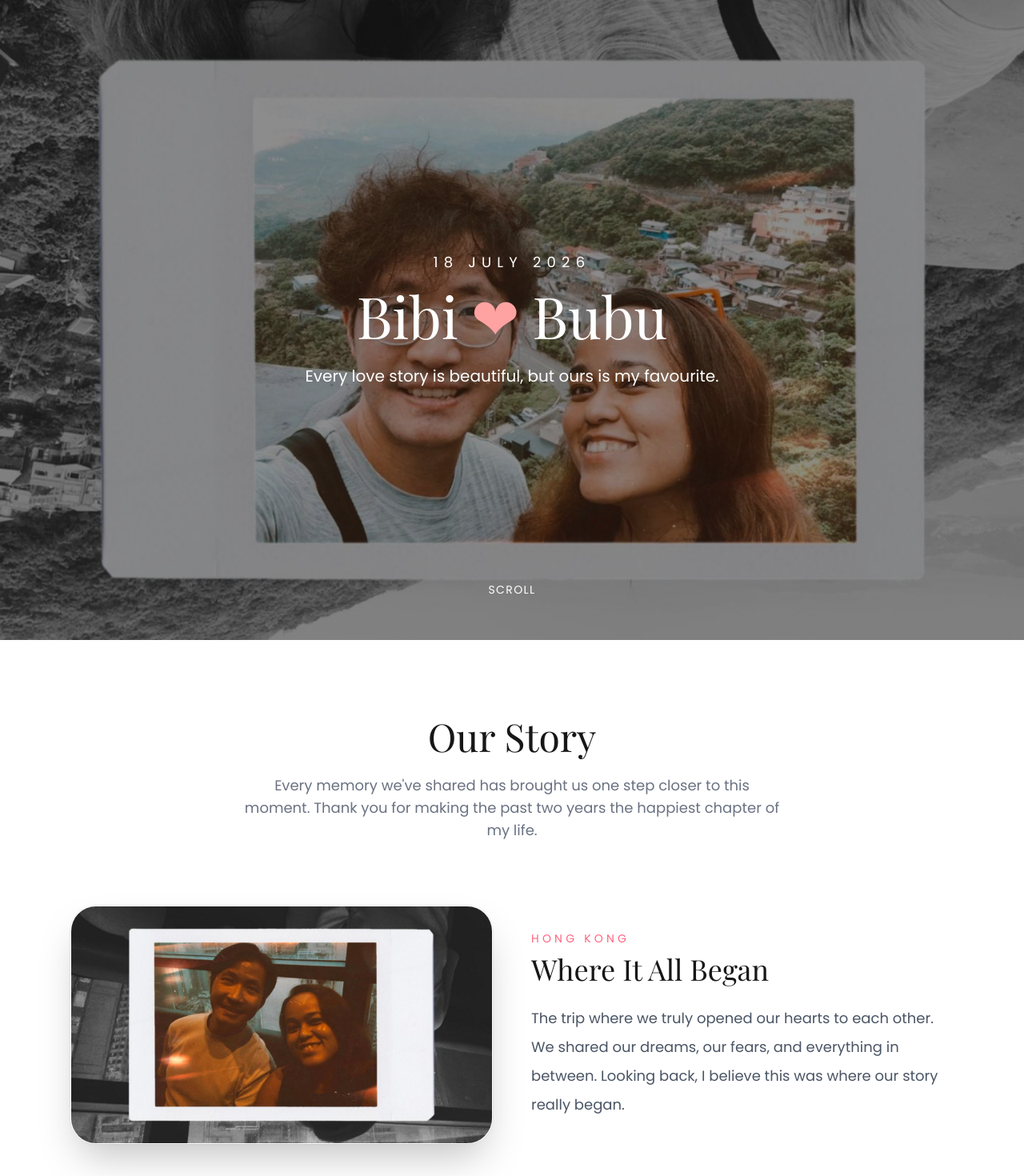
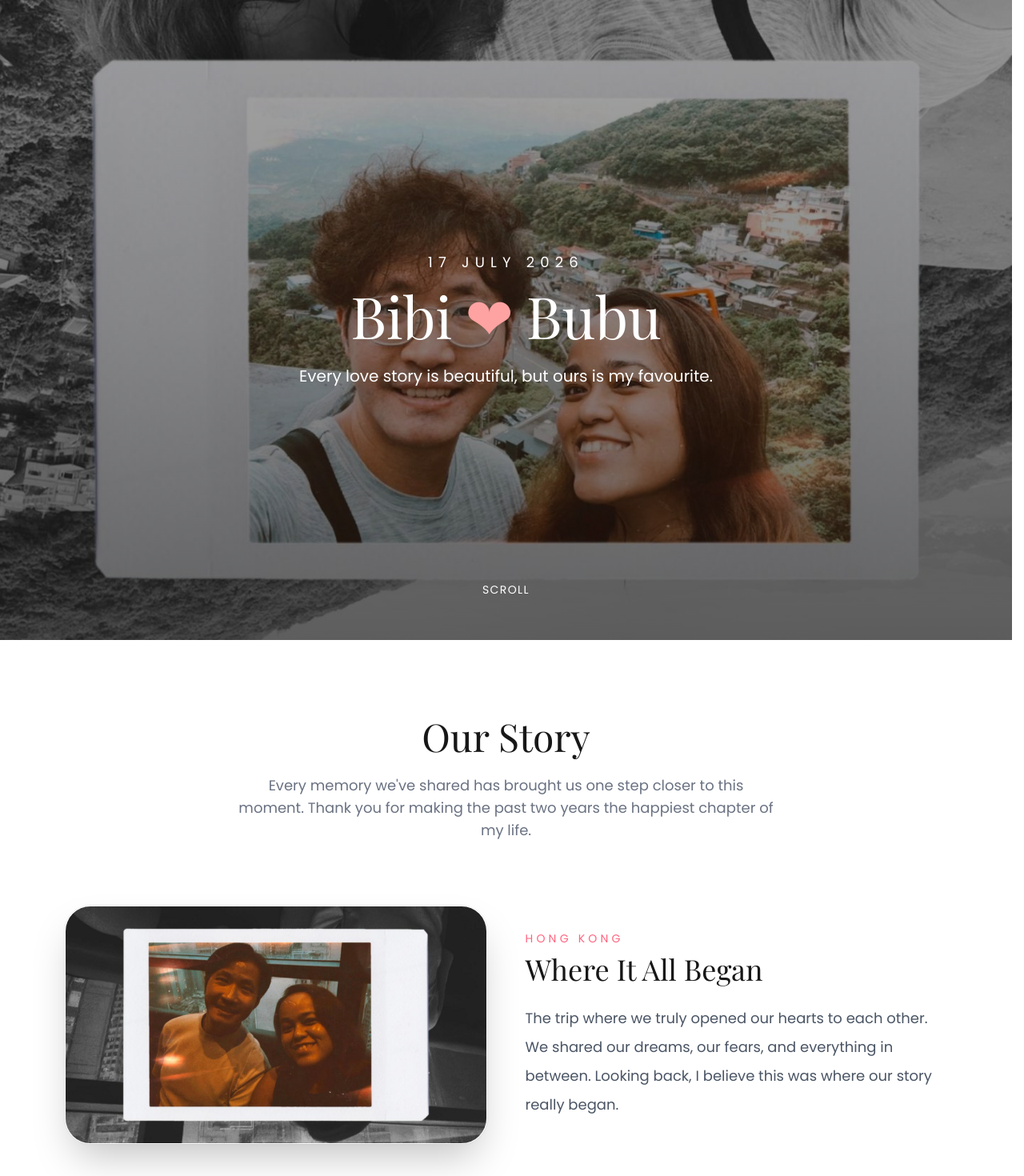
Before and after one commit to firstzbox/marrymewillyou, a Next.js app: page / in a window 1280 px wide. Shown: the top 1470 px of the page at 80% size. Built offline with nearby package versions, Linux system fonts and the light colour scheme; a web font is replaced by a local one.

Commit message:
Update proposal website

```diff
--- a/app/globals.css
+++ b/app/globals.css
@@ -36,3 +36,8 @@ h2,
 h3 {
   font-family: var(--font-playfair);
 }
+
+html {
+  scroll-behavior: smooth;
+  scrollbar-gutter: stable;
+}
--- a/app/page.tsx
+++ b/app/page.tsx
@@ -1,15 +1,46 @@
+"use client";
+
+import { useEffect, useState } from "react";
+import { AnimatePresence, motion } from "framer-motion";
+
 import Hero from "@/components/Hero";
 import Story from "@/components/Story";
 import FinalMessage from "@/components/FinalMessage";
 import LookUp from "@/components/LookUp";
+import LoadingScreen from "@/components/LoadingScreen";
 
 export default function Home() {
+  const [loading, setLoading] = useState(true);
+
+  useEffect(() => {
+    const timer = setTimeout(() => {
+      setLoading(false);
+    }, 2200);
+
+    return () => clearTimeout(timer);
+  }, []);
+
   return (
-    <main>
-      <Hero />
-      <Story />
-      <FinalMessage />
-      <LookUp />
-    </main>
+    <>
+      <AnimatePresence mode="wait">
+        {loading && <LoadingScreen key="loading" />}
+      </AnimatePresence>
+
+      {!loading && (
+        <motion.main
+          initial={{ opacity: 0 }}
+          animate={{ opacity: 1 }}
+          transition={{
+            duration: 1.2,
+            ease: "easeOut",
+          }}
+        >
+          <Hero />
+          <Story />
+          <FinalMessage />
+          <LookUp />
+        </motion.main>
+      )}
+    </>
   );
 }
--- /dev/null
+++ b/components/FadeInSection.tsx
@@ -0,0 +1,24 @@
+"use client";
+
+import { motion } from "framer-motion";
+import { ReactNode } from "react";
+
+type Props = {
+  children: ReactNode;
+};
+
+export default function FadeInSection({ children }: Props) {
+  return (
+    <motion.div
+      initial={{ opacity: 0, y: 40 }}
+      whileInView={{ opacity: 1, y: 0 }}
+      viewport={{ once: true, amount: 0.25 }}
+      transition={{
+        duration: 0.8,
+        ease: "easeOut",
+      }}
+    >
+      {children}
+    </motion.div>
+  );
+}
--- a/components/Hero.tsx
+++ b/components/Hero.tsx
@@ -6,20 +6,20 @@ export default function Hero() {
       {/* Background */}
       <Image
         src="/images/cover.jpeg"
-        alt="Roland and Her"
+        alt="Bibi and Bubu"
         fill
         priority
         className="object-cover"
       />
 
       {/* Dark Overlay */}
-      <div className="absolute inset-0 bg-black/45" />
+      <div className="absolute inset-0 bg-gradient-to-b from-black/35 via-black/45 to-black/60" />
 
       {/* Content */}
       <div className="relative z-10 flex h-full flex-col items-center justify-center px-6 text-center text-white">
 
         <p className="mb-4 text-lg uppercase tracking-[0.4em]">
-          18 July 2026
+          17 July 2026
         </p>
 
         <h1 className="mb-6 text-6xl font-light md:text-7xl">
--- /dev/null
+++ b/components/LoadingScreen.tsx
@@ -0,0 +1,47 @@
+"use client";
+
+import { motion } from "framer-motion";
+
+export default function LoadingScreen() {
+  return (
+    <motion.div
+      initial={{ opacity: 1 }}
+      exit={{ opacity: 0 }}
+      transition={{ duration: 1.2, ease: "easeInOut" }}
+      className="fixed inset-0 z-50 flex items-center justify-center bg-white"
+    >
+      <div className="text-center">
+
+        <motion.p
+          initial={{ opacity: 0, y: 10 }}
+          animate={{ opacity: 1, y: 0 }}
+          transition={{ duration: 0.8 }}
+          className="mb-4 text-lg uppercase tracking-[0.4em] text-gray-400"
+        >
+          17 July 2026
+        </motion.p>
+
+        <motion.h1
+          initial={{ opacity: 0, scale: 0.96 }}
+          animate={{ opacity: 1, scale: 1 }}
+          transition={{ duration: 1 }}
+          className="mb-6 text-6xl font-light md:text-7xl text-gray-800"
+        >
+          Bibi
+          <span className="mx-4 text-red-300">❤</span>
+          Bubu
+        </motion.h1>
+
+        <motion.p
+          initial={{ opacity: 0 }}
+          animate={{ opacity: 0.7 }}
+          transition={{ delay: 0.5 }}
+          className="max-w-xl text-lg leading-8 text-gray-500"
+        >
+          Loading our story...
+        </motion.p>
+
+      </div>
+    </motion.div>
+  );
+}
--- a/components/Story.tsx
+++ b/components/Story.tsx
@@ -1,4 +1,5 @@
 import Image from "next/image";
+import FadeInSection from "./FadeInSection";
 
 const moments = [
   {
@@ -79,7 +80,8 @@ export default function Story() {
 
         <div className="space-y-28">
           {moments.map((moment, index) => (
-            <div
+            <FadeInSection key={moment.title}>
+                <div
               key={moment.title}
               className={`grid items-center gap-12 md:grid-cols-2 ${
                 index % 2 !== 0 ? "md:[&>*:first-child]:order-2" : ""
@@ -110,8 +112,9 @@ export default function Story() {
                   {moment.text}
                 </p>
               </div>
-            </div>
-          ))}
+                </div>
+            </FadeInSection>
+            ))}
         </div>
       </div>
     </section>
--- a/package.json
+++ b/package.json
@@ -9,6 +9,7 @@
     "lint": "eslint"
   },
   "dependencies": {
+    "framer-motion": "^12.42.2",
     "next": "16.2.10",
     "react": "19.2.4",
     "react-dom": "19.2.4"
```
Also changed, not shown: 1 other file (tests, documents, lock files or other folders).
